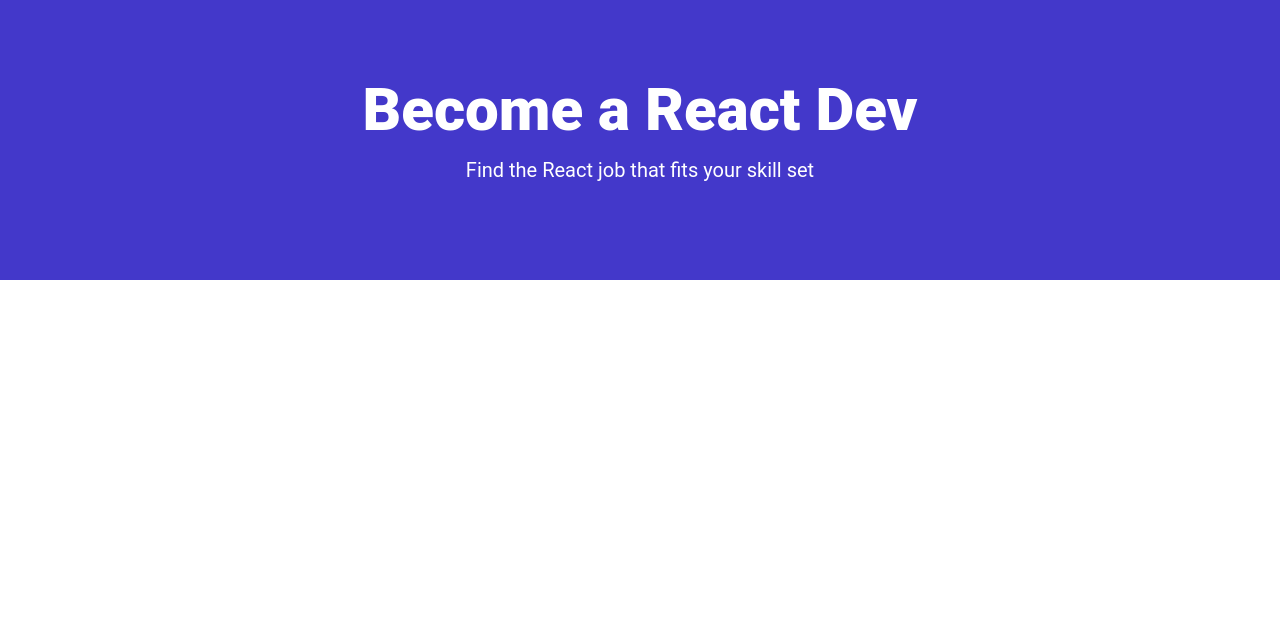
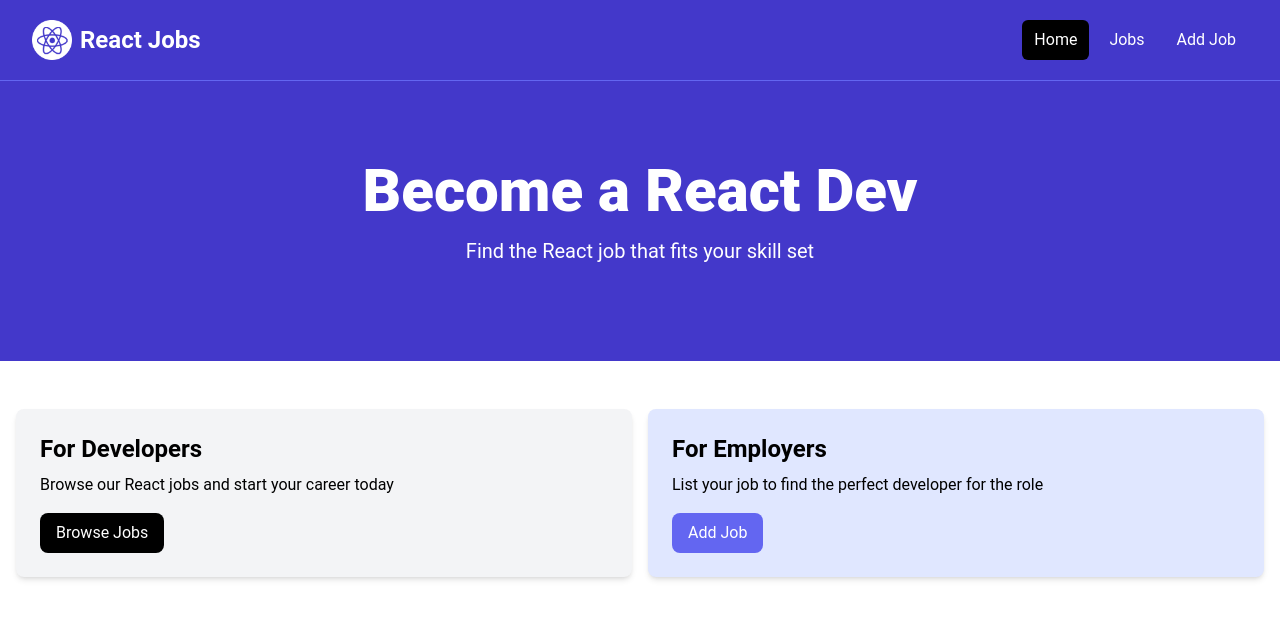
Before and after one commit to AbijuruT/React-journey, a React (Vite) app in the folder job-finder/: page / in a window 1280 px wide. Shown: the top 618 px of the page. Built offline with nearby package versions, Linux system fonts and the light colour scheme.

Commit message:
Adding outlet

```diff
--- a/job-finder/src/App.jsx
+++ b/job-finder/src/App.jsx
@@ -4,11 +4,16 @@
 	createRoutesFromElements,
 	RouterProvider,
 } from 'react-router-dom';
+import MainLayout from './layouts/MainLayout';
 import HomePage from './pages/HomePage';
 const router = createBrowserRouter(
 	//we are using index instead of path because we want to show homepage or a page
 	//For instance <Route path='/about'/ element={<p>About</p>} />
-	createRoutesFromElements(<Route index element={<HomePage />} />)
+	createRoutesFromElements(
+		<Route path='/' element={<MainLayout />}>
+			<Route index element={<HomePage />} />
+		</Route>
+	)
 );
 const App = () => {
 	return <RouterProvider router={router} />;
--- /dev/null
+++ b/job-finder/src/layouts/MainLayout.jsx
@@ -0,0 +1,12 @@
+import Navbar from '../components/Navbar';
+import { Outlet } from 'react-router-dom';
+const MainLayout = () => {
+	return (
+		<>
+			<Navbar />
+			<Outlet />
+		</>
+	);
+};
+
+export default MainLayout;
--- a/job-finder/src/pages/HomePage.jsx
+++ b/job-finder/src/pages/HomePage.jsx
@@ -1,8 +1,10 @@
 import Hero from '../components/Hero';
+import HomeCards from '../components/HomeCards';
 const HomePage = () => {
 	return (
 		<>
 			<Hero />
+			<HomeCards />
 		</>
 	);
 };
```
